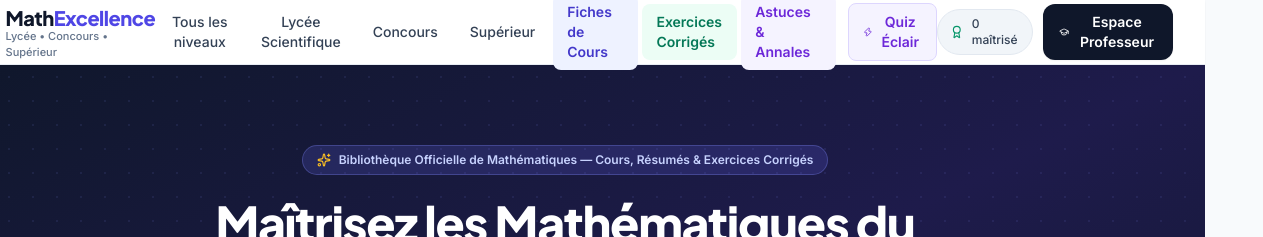
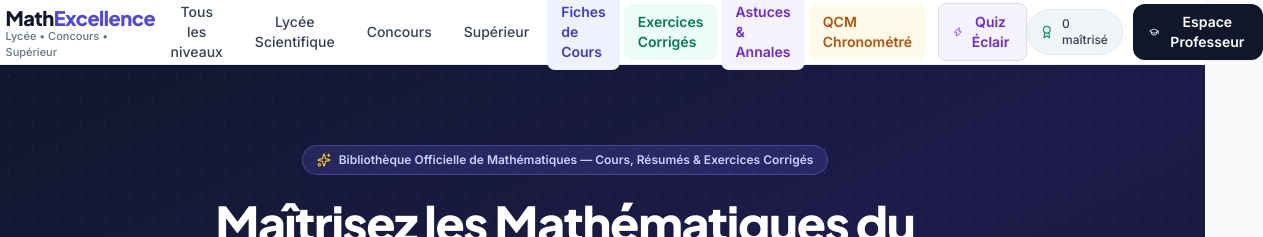
Before and after one commit to ouryoussef2/Youssef-Maths-, a plain HTML site: page index.html in a window 1280 px wide. Shown: the top 237 px of the page, 75-1338 px from the left, 1263 px wide, since content can reach past the window. Drawn offline with nearby package versions, Linux system fonts and the light colour scheme.

Commit message:
Update index.html

```diff
--- a/index.html
+++ b/index.html
@@ -122,6 +122,7 @@
           <a href="cours.html" class="px-3.5 py-2 rounded-lg text-sm font-semibold text-indigo-700 bg-indigo-50 hover:bg-indigo-100 transition">Fiches de Cours</a>
           <a href="exercices.html" class="px-3.5 py-2 rounded-lg text-sm font-semibold text-emerald-700 bg-emerald-50 hover:bg-emerald-100 transition">Exercices Corrigés</a>
           <a href="annales.html" class="px-3.5 py-2 rounded-lg text-sm font-semibold text-violet-700 bg-violet-50 hover:bg-violet-100 transition">Astuces & Annales</a>
+          <a href="qcm.html" class="px-3.5 py-2 rounded-lg text-sm font-semibold text-amber-700 bg-amber-50 hover:bg-amber-100 transition">QCM Chronométré</a>
           <button onclick="openQuizModal()" class="ml-2 px-3.5 py-2 rounded-lg text-sm font-semibold text-violet-700 bg-violet-50 hover:bg-violet-100 border border-violet-200 flex items-center gap-1.5 transition-colors">
             <i data-lucide="zap" class="w-4 h-4"></i> Quiz Éclair
           </button>
```
